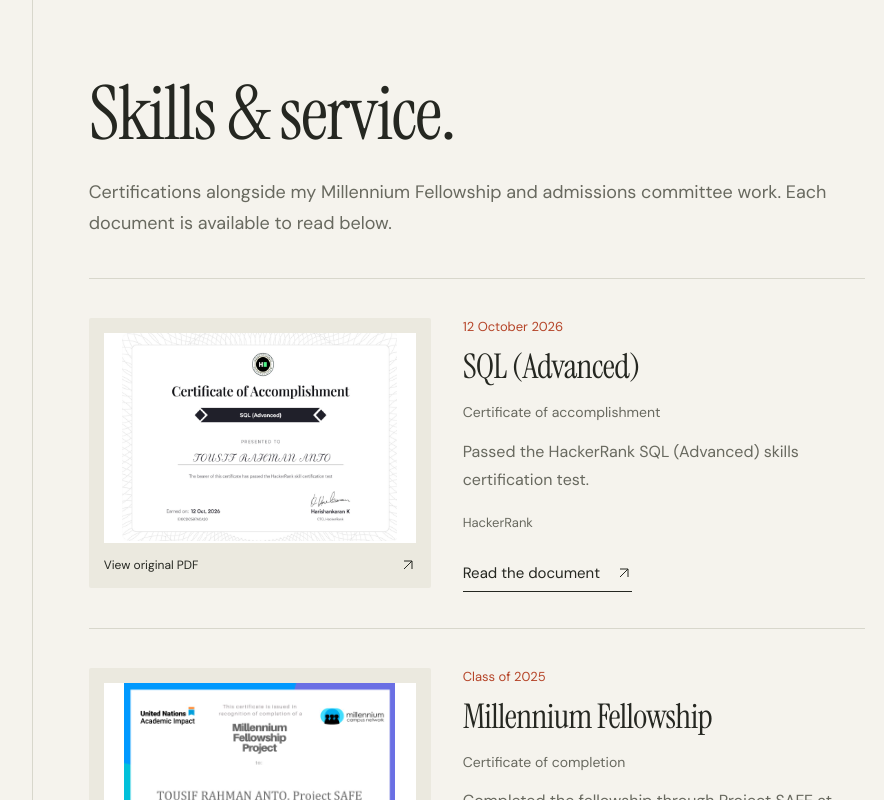
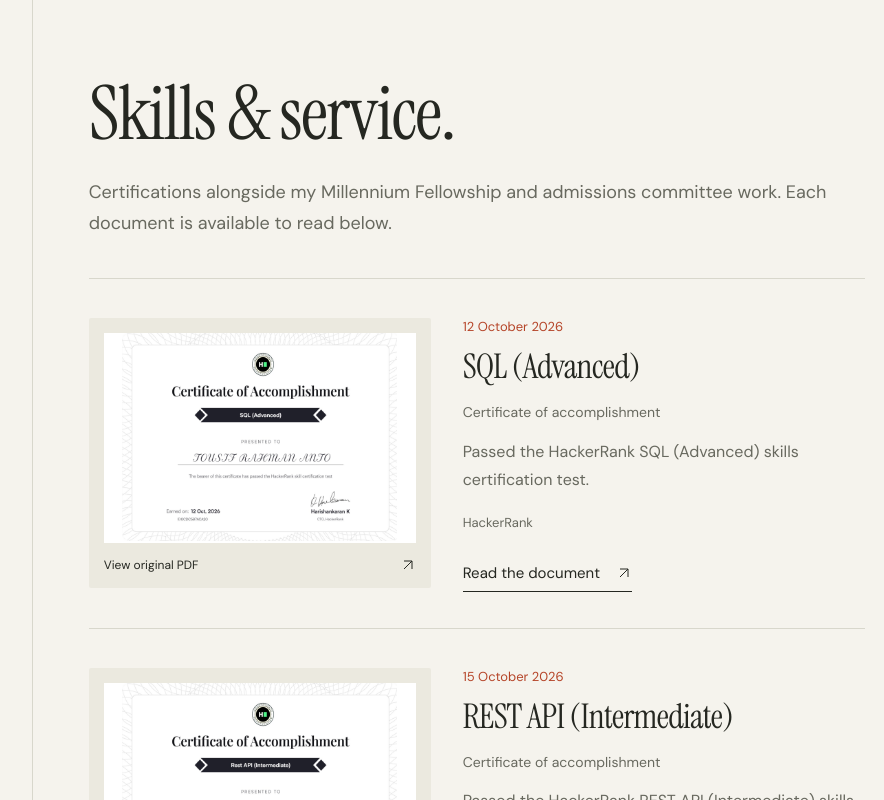
Before and after one commit to Tousifrahmananto/TOUSIFRAHMANANTOPORT, a React (Vite) app: page / in a window 1280 px wide. Shown: the part 11200-12000 px from the top of the page, without its empty margins (359-1243 px from the left). Built offline with nearby package versions, Linux system fonts and the light colour scheme.

Commit message:
new cert baby

```diff
--- a/src/App.tsx
+++ b/src/App.tsx
@@ -183,6 +183,16 @@ const credentials = [
     href: "https://yajgqpnfknhujdpdwkoq.supabase.co/storage/v1/object/public/pdfs/d9833da2-365e-426b-9571-525afa74bc62/sql_advanced_certificate-34c82a06ccd04f6c9c6aa4c2b639f269.pdf",
     description:
       "Passed the HackerRank SQL (Advanced) skills certification test.",
+  },
+  {
+    title: "REST API (Intermediate)",
+    type: "Certificate of accomplishment",
+    issuer: "HackerRank",
+    date: "15 October 2026",
+    image: "rest-api-intermediate-certificate.jpg",
+    href: "https://yajgqpnfknhujdpdwkoq.supabase.co/storage/v1/object/public/pdfs/d9833da2-365e-426b-9571-525afa74bc62/rest_api_intermediate_certificate-3959363cc12f44ce96ba749767e8cbdf.pdf",
+    description:
+      "Passed the HackerRank REST API (Intermediate) skills certification test.",
   },
   {
     title: "Millennium Fellowship",
```
Also changed, not shown: public/images/rest-api-intermediate-certificate.jpg (added).
